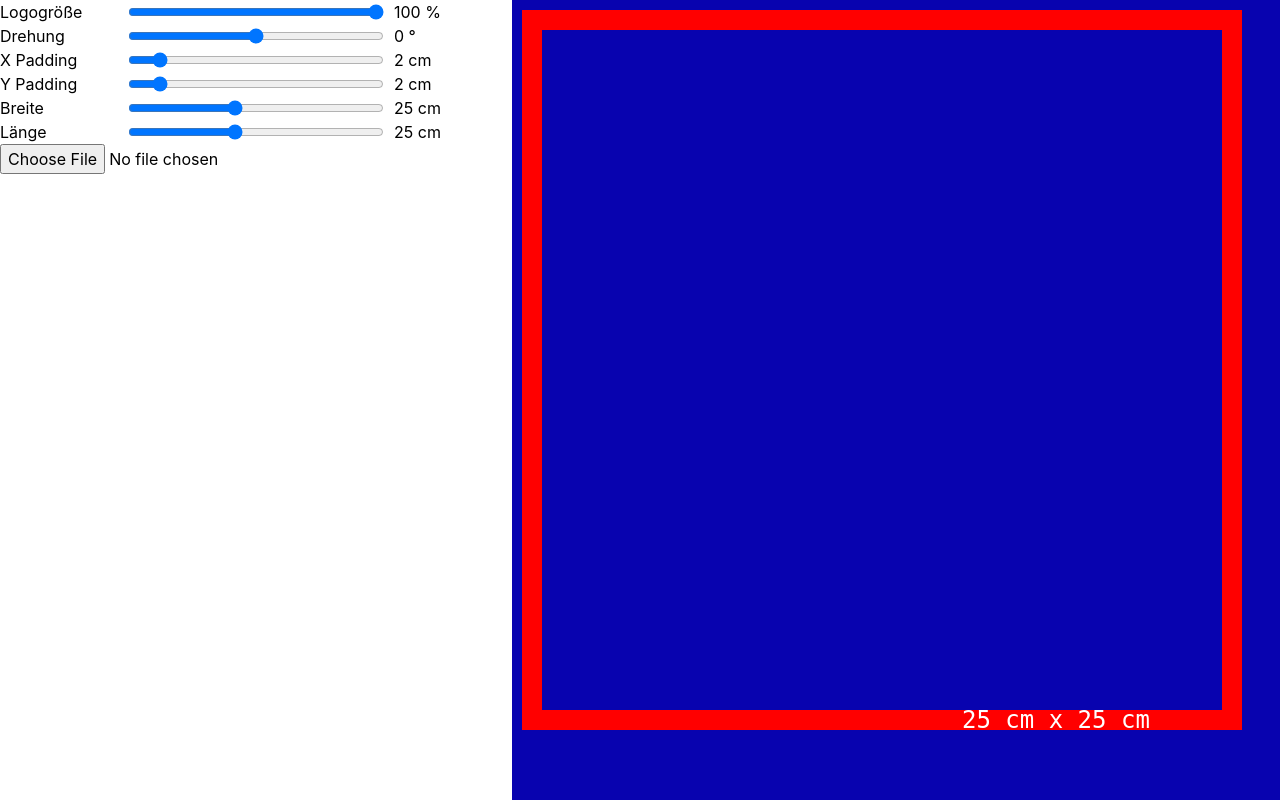
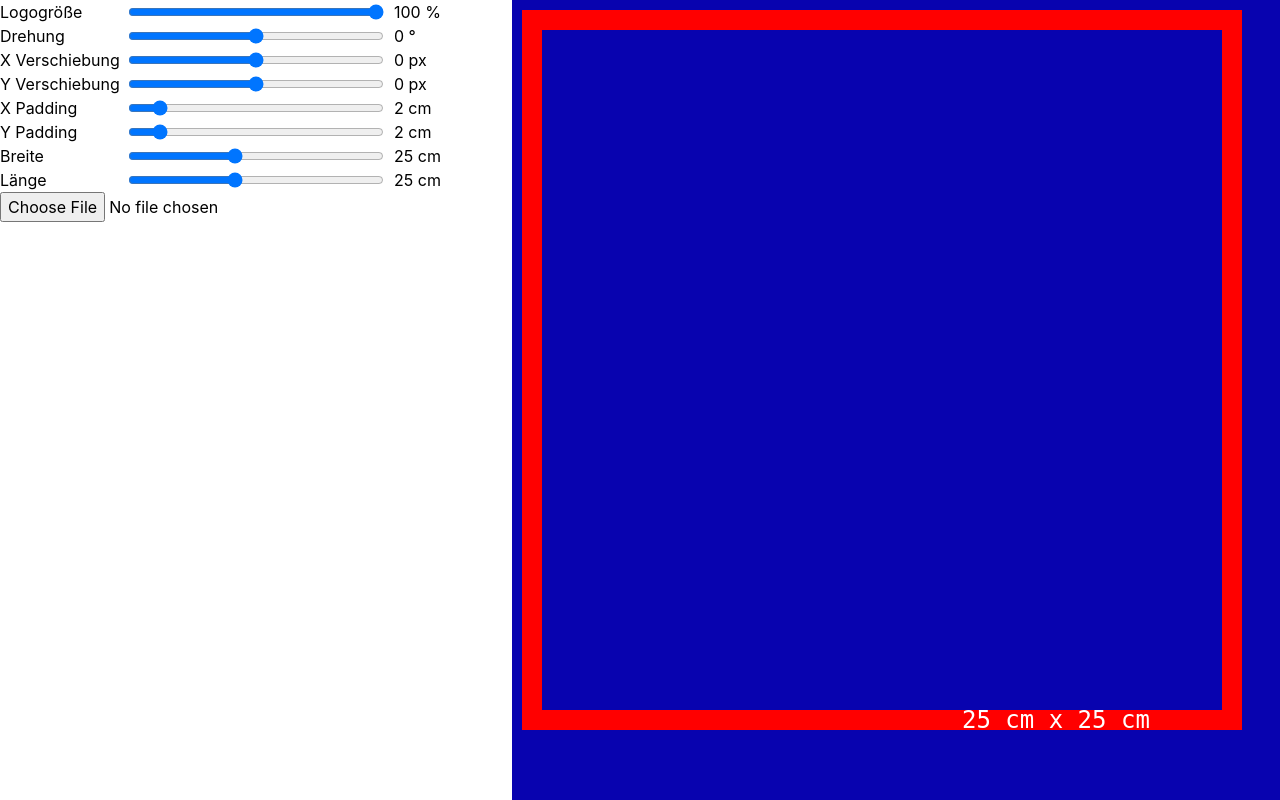
Before and after one commit to gsilvan/logo-pattern-generator, a React (Create React App) app: page / in a window 1280 px wide. Shown: the top 800 px of the page. Built offline with nearby package versions, Linux system fonts and the light colour scheme.

Commit message:
feat(canvas): add x,y image translation and add an image.width sized offset to every second line

```diff
--- a/src/App.tsx
+++ b/src/App.tsx
@@ -10,6 +10,8 @@ function App() {
   const [image, setImage] = useState("");
   const [width, setWidth] = useState(25);
   const [height, setHeight] = useState(25);
+  const [xOffset, setXOffset] = useState(0);
+  const [yOffset, setYOffset] = useState(0);
 
   const handleImageUpload = (e: React.ChangeEvent<HTMLInputElement>) => {
     const file = e.target.files?.[0];
@@ -43,6 +45,24 @@ function App() {
       min: -180,
       max: 180,
       unit: "°",
+    },
+    {
+      name: "xOffset",
+      description: "X Verschiebung",
+      value: xOffset,
+      setValue: setXOffset,
+      min: -100,
+      max: 100,
+      unit: "px",
+    },
+    {
+      name: "yOffset",
+      description: "Y Verschiebung",
+      value: yOffset,
+      setValue: setYOffset,
+      min: -100,
+      max: 100,
+      unit: "px",
     },
     {
       name: "xLogoPadding",
@@ -121,6 +141,8 @@ function App() {
             backgroundColor={"#0803AF"}
             xGap={xlogoPadding}
             yGap={ylogoPadding}
+            xOffset={xOffset}
+            yOffset={yOffset}
           />
         </div>
       </div>
--- a/src/Canvas.tsx
+++ b/src/Canvas.tsx
@@ -15,6 +15,8 @@ export default function Canvas({
   backgroundColor,
   xGap,
   yGap,
+  xOffset,
+  yOffset,
 }: {
   width: number;
   height: number;
@@ -24,6 +26,8 @@ export default function Canvas({
   backgroundColor: string;
   xGap: number;
   yGap: number;
+  xOffset: number;
+  yOffset: number;
 }) {
   const canvasSize = {
     width: 1100,
@@ -60,12 +64,15 @@ export default function Canvas({
     ctx.save(); // Save the current state
     ctx.translate(canvasSize.width / 2, canvasSize.height / 2); // Move the origin to the center
     ctx.rotate((rotation * Math.PI) / 180);
-    for (let i = -10; i < 10; i++) {
-      for (let j = -10; j < 10; j++) {
+    for (let i = -100; i < 100; i++) {
+      for (let j = -100; j < 100; j++) {
         ctx.drawImage(
           logo,
-          i * logo.width * _scale + i * cmToPixel(xGap),
-          j * logo.height * _scale + j * cmToPixel(yGap),
+          i * logo.width * _scale +
+            i * cmToPixel(xGap) +
+            xOffset +
+            (j % 2) * logo.width * 2,
+          j * logo.height * _scale + j * cmToPixel(yGap) + yOffset,
           logo.width * _scale,
           logo.height * _scale,
         );
@@ -91,7 +98,7 @@ export default function Canvas({
     height,
     image,
     rotation,
-    scale,
+    _scale,
     backgroundColor,
     logo,
     pixelHeight,
@@ -100,6 +107,8 @@ export default function Canvas({
     canvasSize.height,
     xGap,
     yGap,
+    xOffset,
+    yOffset,
   ]);
 
   return (
```
